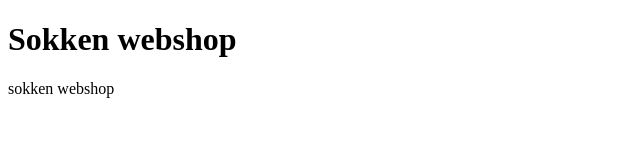
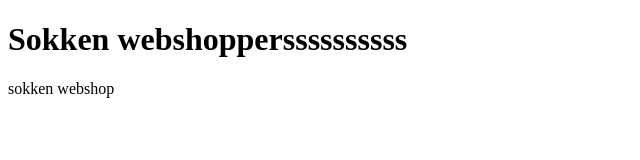
Before and after one commit to Panoi/gitles2, a website: page index.html in a window 1280 px wide. Shown: the whole page, without its empty margins (0-640 px from the left). Drawn offline with Linux system fonts and the light colour scheme.

Commit message:
index.html aangepast

```diff
--- a/index.html
+++ b/index.html
@@ -5,7 +5,7 @@
     <title>Title</title>
 </head>
 <body>
-<h1> Sokken webshop </h1>
+<h1> Sokken webshopperssssssssss </h1>
 <p> sokken webshop</p>
 
 </body>
```
